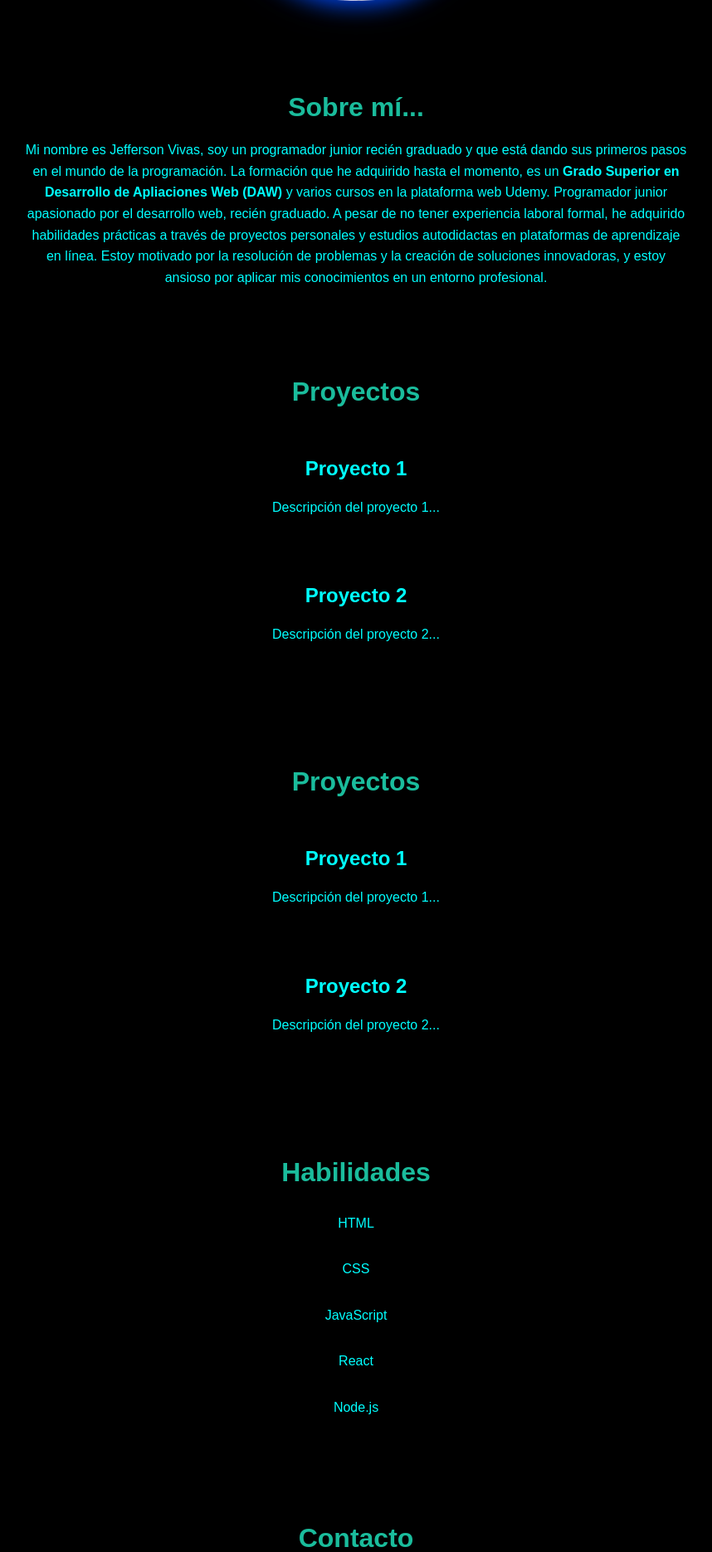
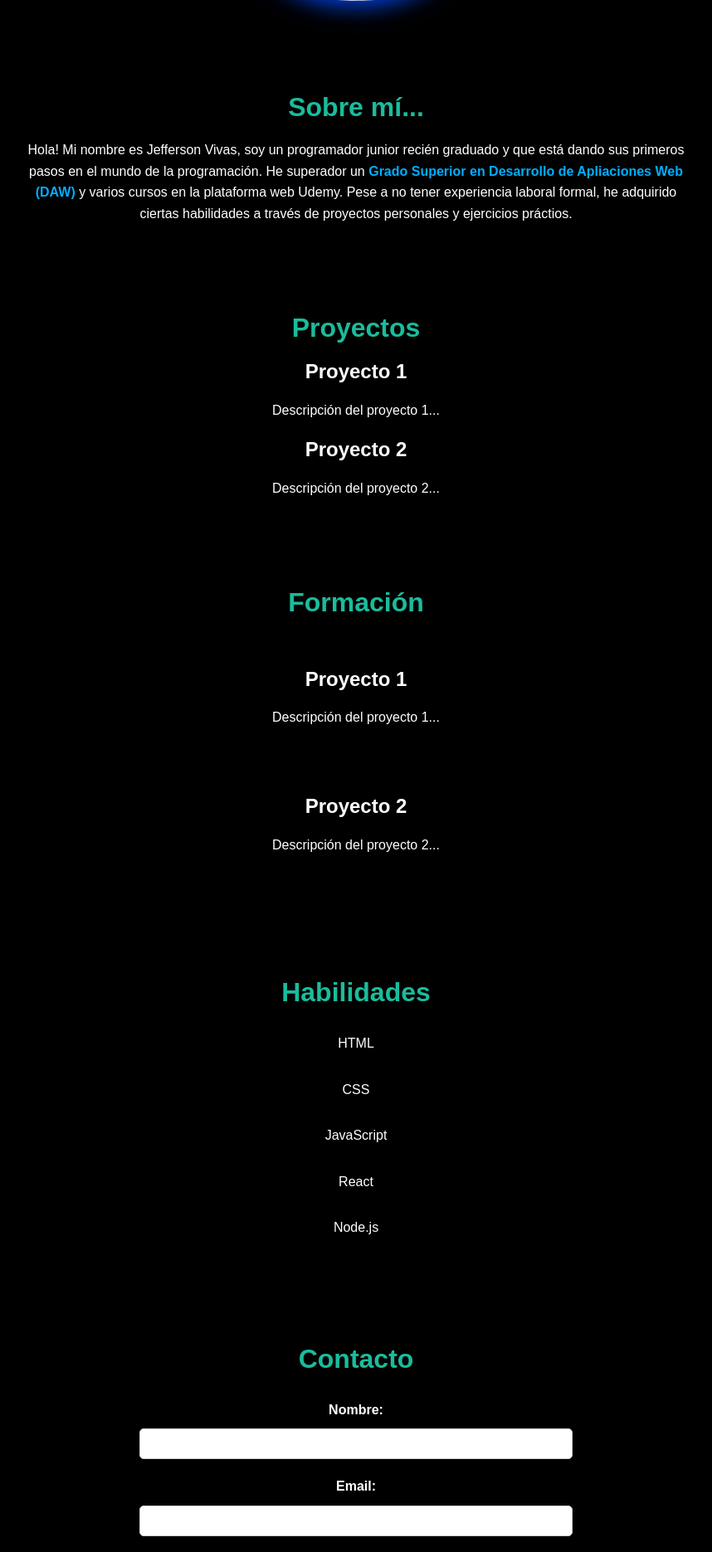
Before and after one commit to jvivas95/PortfolioJeffersonVivas, a PHP site: page / in a window 1280 px wide. Shown: the part 428-2299 px from the top of the page at 83% size, without its empty margins (211-1069 px from the left). Run offline with PHP 8.4, Linux system fonts and the light colour scheme.

Commit message:
Añadir descripción sobre mi

```diff
--- a/index.html
+++ b/index.html
@@ -41,29 +41,24 @@
       <section id="about">
         <h1>Sobre mí...</h1>
         <p>
-          Mi nombre es Jefferson Vivas, soy un programador junior recién graduado
-          y que está dando sus primeros pasos en el mundo de la programación.
-          La formación que he adquirido hasta el momento, es un <b>Grado Superior en Desarrollo
-          de Apliaciones Web (DAW)</b> y varios cursos en la plataforma web Udemy.
-
-          Programador junior apasionado por el desarrollo web, recién graduado.
-          A pesar de no tener experiencia laboral formal, he adquirido
-          habilidades prácticas a través de proyectos personales y estudios
-          autodidactas en plataformas de aprendizaje en línea. Estoy motivado
-          por la resolución de problemas y la creación de soluciones
-          innovadoras, y estoy ansioso por aplicar mis conocimientos en un
-          entorno profesional.
+          Hola! Mi nombre es Jefferson Vivas, soy un programador junior recién
+          graduado y que está dando sus primeros pasos en el mundo de la
+          programación. He superador un
+          <b>Grado Superior en Desarrollo de Apliaciones Web (DAW)</b> y varios
+          cursos en la plataforma web Udemy. Pese a no tener experiencia laboral
+          formal, he adquirido ciertas habilidades a través de proyectos
+          personales y ejercicios práctios.
         </p>
       </section>
 
       <!-- FORMACION -->
-      <section id="projects">
+      <section id="educations">
         <h1>Proyectos</h1>
-        <div class="project">
+        <div class="education">
           <h2>Proyecto 1</h2>
           <p>Descripción del proyecto 1...</p>
         </div>
-        <div class="project">
+        <div class="education">
           <h2>Proyecto 2</h2>
           <p>Descripción del proyecto 2...</p>
         </div>
@@ -71,7 +66,7 @@
 
       <!-- PROYECTOS -->
       <section id="projects">
-        <h1>Proyectos</h1>
+        <h1>Formación</h1>
         <div class="project">
           <h2>Proyecto 1</h2>
           <p>Descripción del proyecto 1...</p>
--- a/styles.css
+++ b/styles.css
@@ -115,10 +115,9 @@ h1 {
   font-size: 2em;
   color: #1abc9c; /* Greenish tone */
 }
-section,
-p,
-b{
-    color: aqua;
+#about b {
+  /* Controla las negritas de la sección "about"*/
+  color: rgb(0, 174, 255);
 }
 p,
 ul,
```
